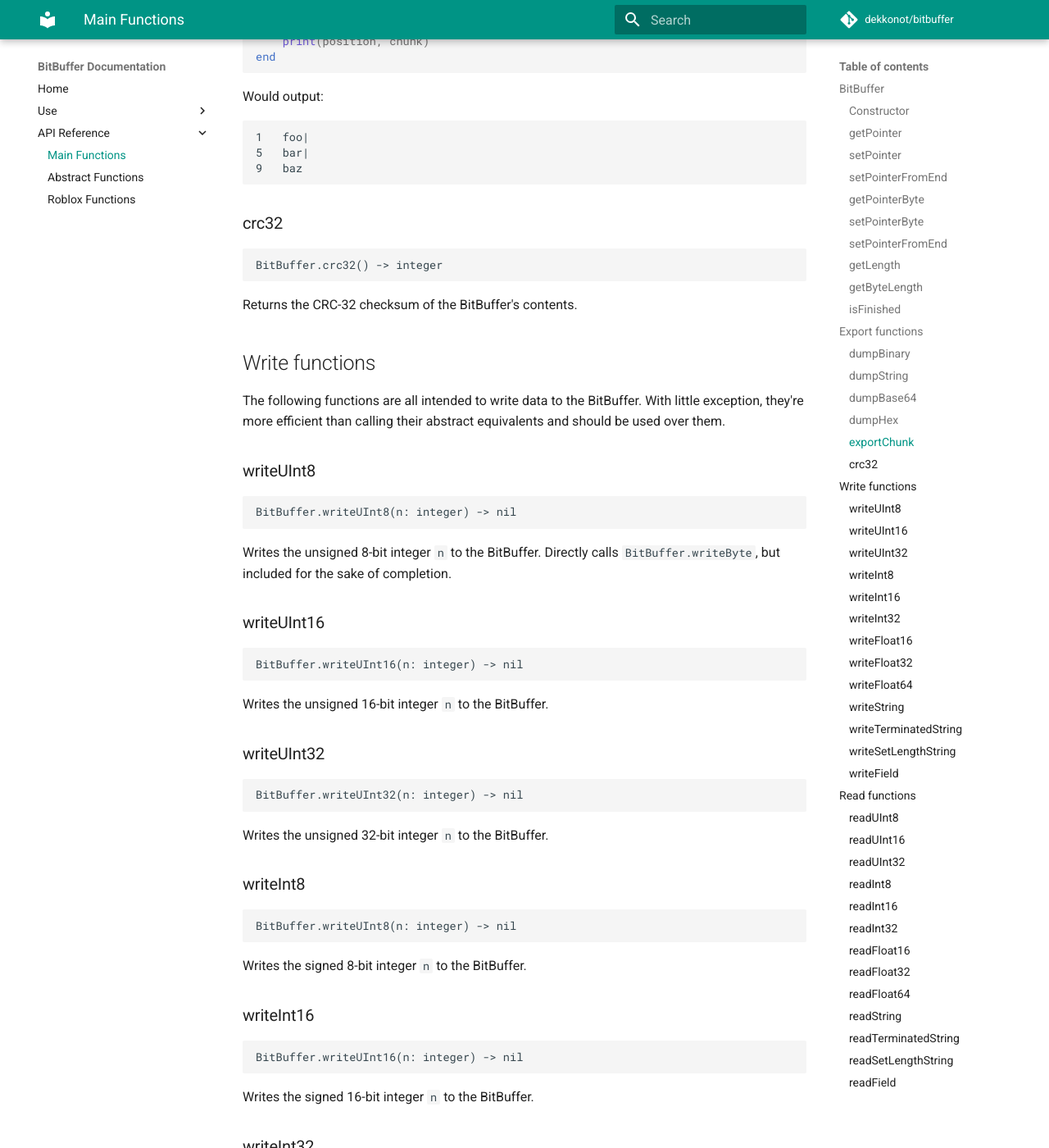
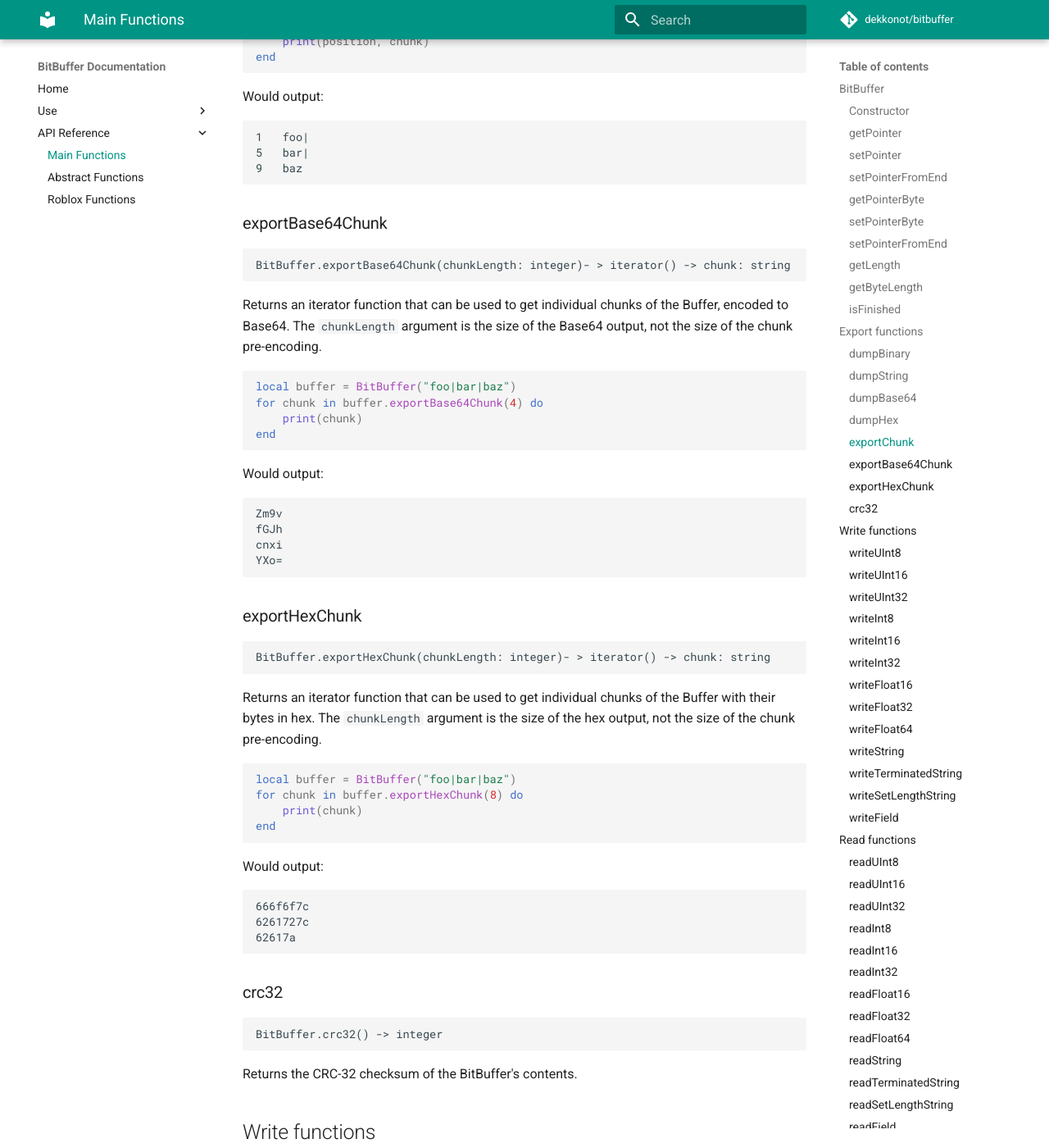
Before and after one commit to Dekkonot/bitbuffer, an MkDocs documentation site: the page built from docs/api-main.md, in a window 1280 px wide and 1400 px high, scrolled down 3206 px. Shown: the whole window at 82% size. Built offline with MkDocs 1.6.1 and Material for MkDocs 9.7.7, drawn with Linux system fonts in a browser that asks for light colours; comment, search, counter and statistics services are not loaded.

Commit message:
Add functions for exporting buffer contents in chunks (#27)
* Add functions for exporting base64 in chunks

* Add functions for exporting hex in chunks

* Change exportBase64Chunk to not expose position

* Update docs to include chunk export functions

````diff
--- a/docs/api-main.md
+++ b/docs/api-main.md
@@ -128,6 +128,49 @@ Would output:
 1   foo|
 5   bar|
 9   baz
+```
+
+### exportBase64Chunk
+
+```
+BitBuffer.exportBase64Chunk(chunkLength: integer)- > iterator() -> chunk: string
+```
+Returns an iterator function that can be used to get individual chunks of the Buffer, encoded to Base64. The `chunkLength` argument is the size of the Base64 output, not the size of the chunk pre-encoding.
+
+```lua
+local buffer = BitBuffer("foo|bar|baz")
+for chunk in buffer.exportBase64Chunk(4) do
+    print(chunk)
+end
+```
+
+Would output:
+```
+Zm9v
+fGJh
+cnxi
+YXo=
+```
+
+### exportHexChunk
+
+```
+BitBuffer.exportHexChunk(chunkLength: integer)- > iterator() -> chunk: string
+```
+Returns an iterator function that can be used to get individual chunks of the Buffer with their bytes in hex. The `chunkLength` argument is the size of the hex output, not the size of the chunk pre-encoding.
+
+```lua
+local buffer = BitBuffer("foo|bar|baz")
+for chunk in buffer.exportHexChunk(8) do
+    print(chunk)
+end
+```
+
+Would output:
+```
+666f6f7c
+6261727c
+62617a
 ```
 
 ### crc32
````
Also changed, not shown: 4 other files.
